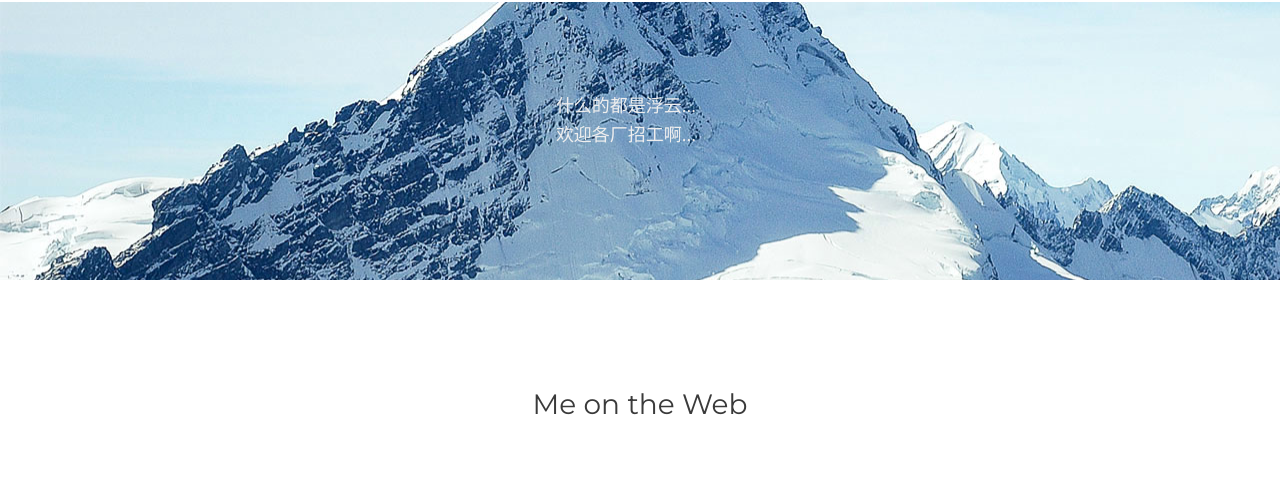
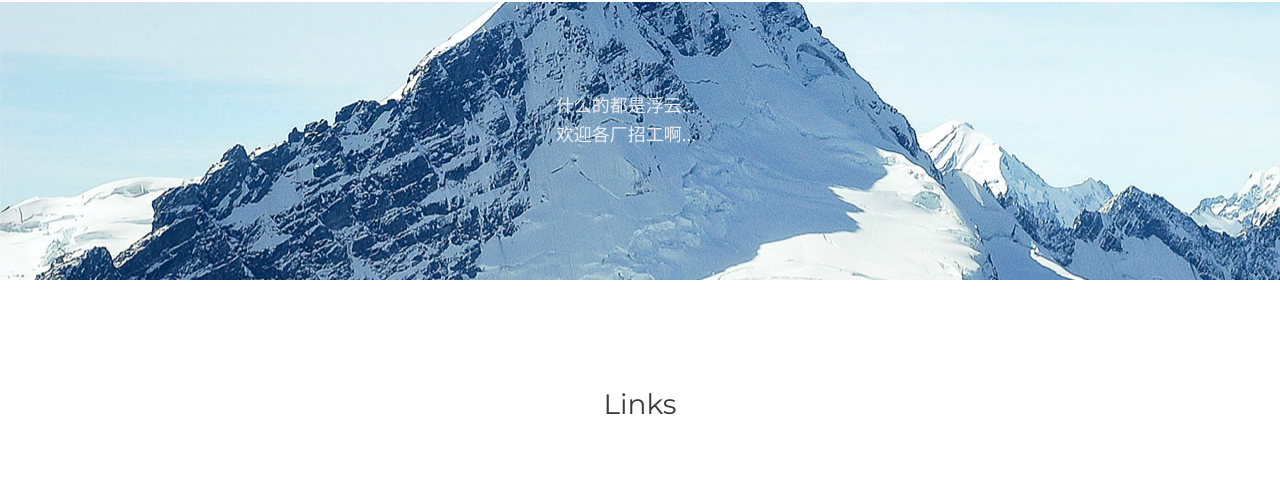
Before and after one commit to thezhangwei/thezhangwei.github.io, a plain HTML site: page index.html in a window 1280 px wide. Shown: the part 4096-4594 px from the top of the page. Drawn offline with nearby package versions, Linux system fonts and the light colour scheme.

Commit message:
Update links text

```diff
--- a/index.html
+++ b/index.html
@@ -274,7 +274,7 @@
 			  <div class="row">
 				  <div class="col-md-offset-2 col-md-8">
 					<div class="section-heading">
-					 <h3>Me on the Web</h3>
+					 <h3>Links</h3>
 					</div>
 				  </div>
 			  </div>
```
